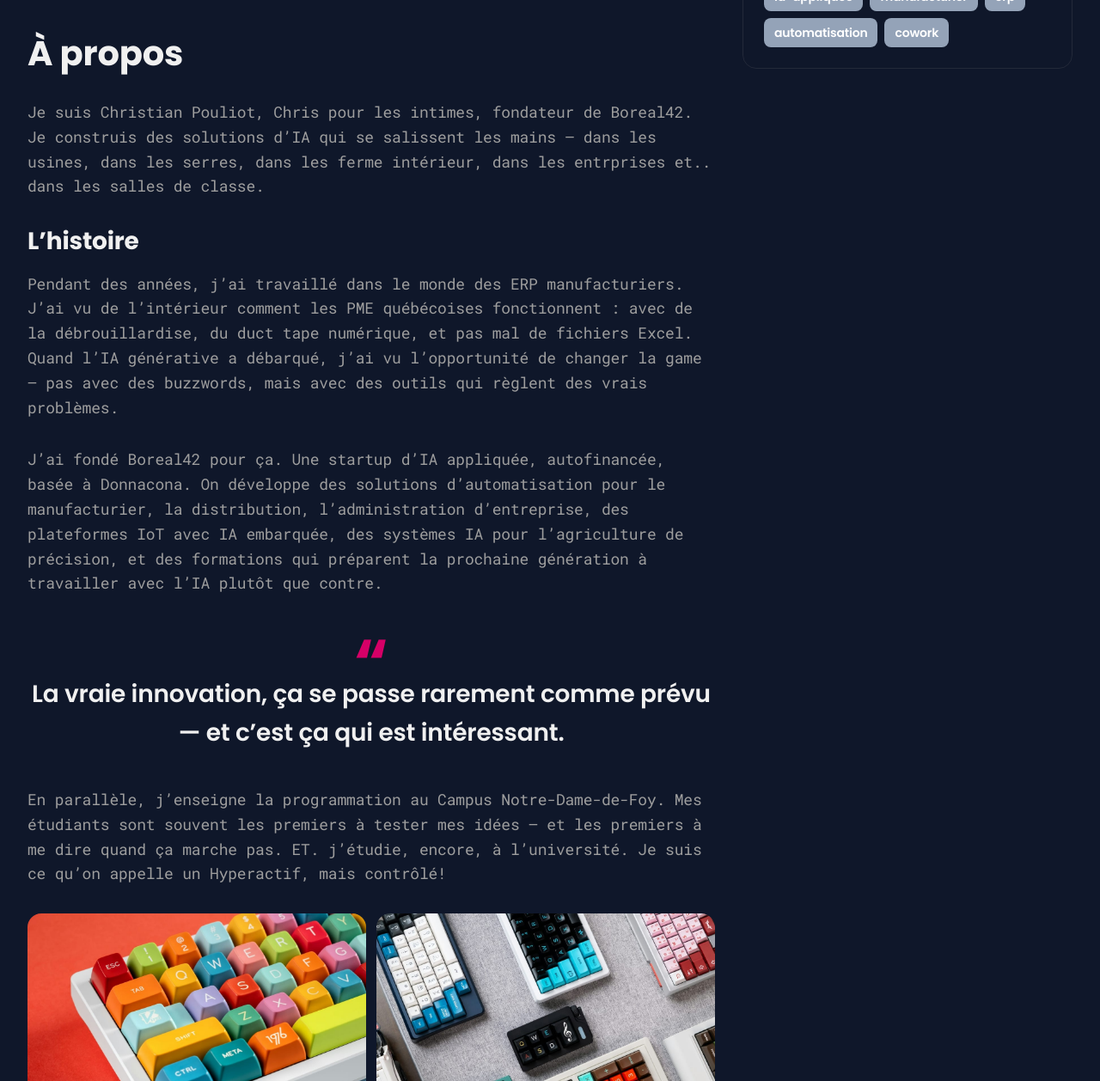
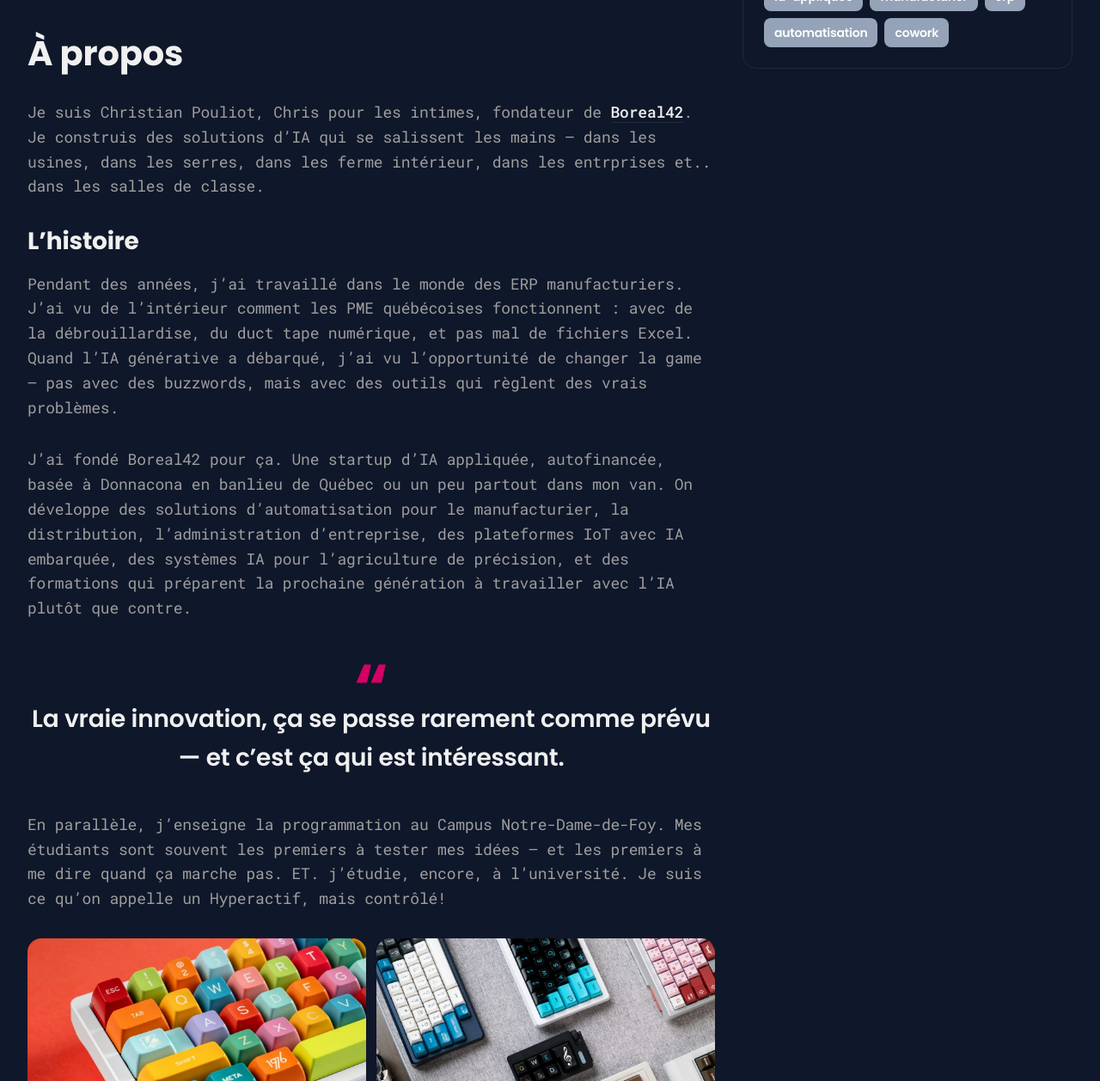
Before and after one commit to boreal42/boreal42.github.io, a Jekyll site: the page built from _pages/about.md, in a window 1280 px wide and 1400 px high, scrolled down 599 px, cut to the strip 142-1400 px from the top of the window. Shown: the whole strip at 86% size. Built offline with Jekyll 4.4.1, drawn with Linux system fonts in a browser that asks for light colours; some of the changed text lies outside the part shown.

Commit message:
Update about page and settings with links to Boreal42 for improved clarity and accessibility

```diff
--- a/_data/settings.yml
+++ b/_data/settings.yml
@@ -47,7 +47,7 @@ hero:
   hero_title: "Lab @Boreal42"
   hero_subtitle: "Entrepreneur, prof, étudiant et éternel curieux — je construis des solutions IA qui travaillent pour vrai."
   hero_description: |
-    Je suis le fondateur de Boreal42, une startup d'IA appliquée née au Québec. Entre la R&D, l'AgriTech et l'enseignement de la programmation, je documente ici mes expérimentations, mes découvertes et mes erreurs. Parce que la vraie innovation, ça se passe rarement comme prévu — et c'est ça qui est intéressant.
+    Je suis le fondateur de <a href='https://boreal42.com'>Boreal42</a>, une startup d'IA appliquée née au Québec. Entre la R&D, l'AgriTech et l'enseignement de la programmation, je documente ici mes expérimentations, mes découvertes et mes erreurs. Parce que la vraie innovation, ça se passe rarement comme prévu — et c'est ça qui est intéressant.
   hero_image: /images/homeimage.png
   hero_image_caption: Mon lab d'idées, où l'IA rencontre le terrain.
   hero_button_text: Travaillons ensemble
--- a/_pages/about.md
+++ b/_pages/about.md
@@ -5,13 +5,13 @@ permalink: /about/
 image: '/images/photo_blog_christian.png'
 ---
 
-Je suis Christian Pouliot, Chris pour les intimes, fondateur de Boreal42. Je construis des solutions d'IA qui se salissent les mains — dans les usines, dans les serres, dans les ferme intérieur, dans les entrprises et..  dans les salles de classe.
+Je suis Christian Pouliot, Chris pour les intimes, fondateur de <a href='https://boreal42.com'>Boreal42</a>. Je construis des solutions d'IA qui se salissent les mains — dans les usines, dans les serres, dans les ferme intérieur, dans les entrprises et..  dans les salles de classe.
 
 ## L'histoire
 
 Pendant des années, j'ai travaillé dans le monde des ERP manufacturiers. J'ai vu de l'intérieur comment les PME québécoises fonctionnent : avec de la débrouillardise, du duct tape numérique, et pas mal de fichiers Excel. Quand l'IA générative a débarqué, j'ai vu l'opportunité de changer la game — pas avec des buzzwords, mais avec des outils qui règlent des vrais problèmes.
 
-J'ai fondé Boreal42 pour ça. Une startup d'IA appliquée, autofinancée, basée à Donnacona. On développe des solutions d'automatisation pour le manufacturier, la distribution, l'administration d'entreprise, des plateformes IoT avec IA embarquée, des systèmes IA pour l'agriculture de précision, et des formations qui préparent la prochaine génération à travailler avec l'IA plutôt que contre.
+J'ai fondé Boreal42 pour ça. Une startup d'IA appliquée, autofinancée, basée à Donnacona en banlieu de Québec ou un peu partout dans mon van. On développe des solutions d'automatisation pour le manufacturier, la distribution, l'administration d'entreprise, des plateformes IoT avec IA embarquée, des systèmes IA pour l'agriculture de précision, et des formations qui préparent la prochaine génération à travailler avec l'IA plutôt que contre.
 
 > La vraie innovation, ça se passe rarement comme prévu — et c'est ça qui est intéressant.
 
@@ -30,13 +30,13 @@ En parallèle, j'enseigne la programmation au Campus Notre-Dame-de-Foy. Mes étu
 
 **IA, de la R&D  et de l'Automatisation** — Des applications intelligentes pour les PME manufacturières et autres. Boreal42 mène des activités de R&D en intelligence appliquée visant la conception de systèmes intégrant applications, IA et matériel.. Le genre de trucs plates que l'IA fait mieux que nous mais qui est drôlement plaisant à réaliser.
 
-**AgriTech42** — Une plateforme IoT accessible pour les petits producteurs en serre. Monitoring environnemental, détection de maladies par vision, automatisation locale avec Raspberry Pi. Parce que Priva à 100k$, c'est pas pour tout le monde.
+**AgriTech42** — Une plateforme IoT accessible pour les petits producteurs en intérieur et en serre. Monitoring environnemental, détection de maladies par vision, automatisation locale avec Raspberry Pi. Parce que Priva à 100k$, c'est pas pour tout le monde.
 
 **Enseignement** — Des cours de programmation et de bases de données où l'IA est un outil, pas un ennemi. J'expérimente avec des approches pédagogiques qui reflètent la réalité du marché.
 
 ## Le 42
 
-Si tu te demandes pourquoi tout finit par 42 — c'est la réponse ultime à la grande question sur la vie, l'univers et le reste. Du moins selon Douglas Adams. Moi je trouve que c'est un bon rappel de pas se prendre trop au sérieux, même quand on essaie de changer les choses.
+Si tu te demandes pourquoi tout finit par 42 chez nous — c'est la réponse ultime à la grande question sur la vie, l'univers et le reste. Du moins selon Douglas Adams. Moi je trouve que c'est un bon rappel de pas se prendre trop au sérieux, même quand on essaie de changer les choses.
 
 ## Le mot de la fin
 
```
